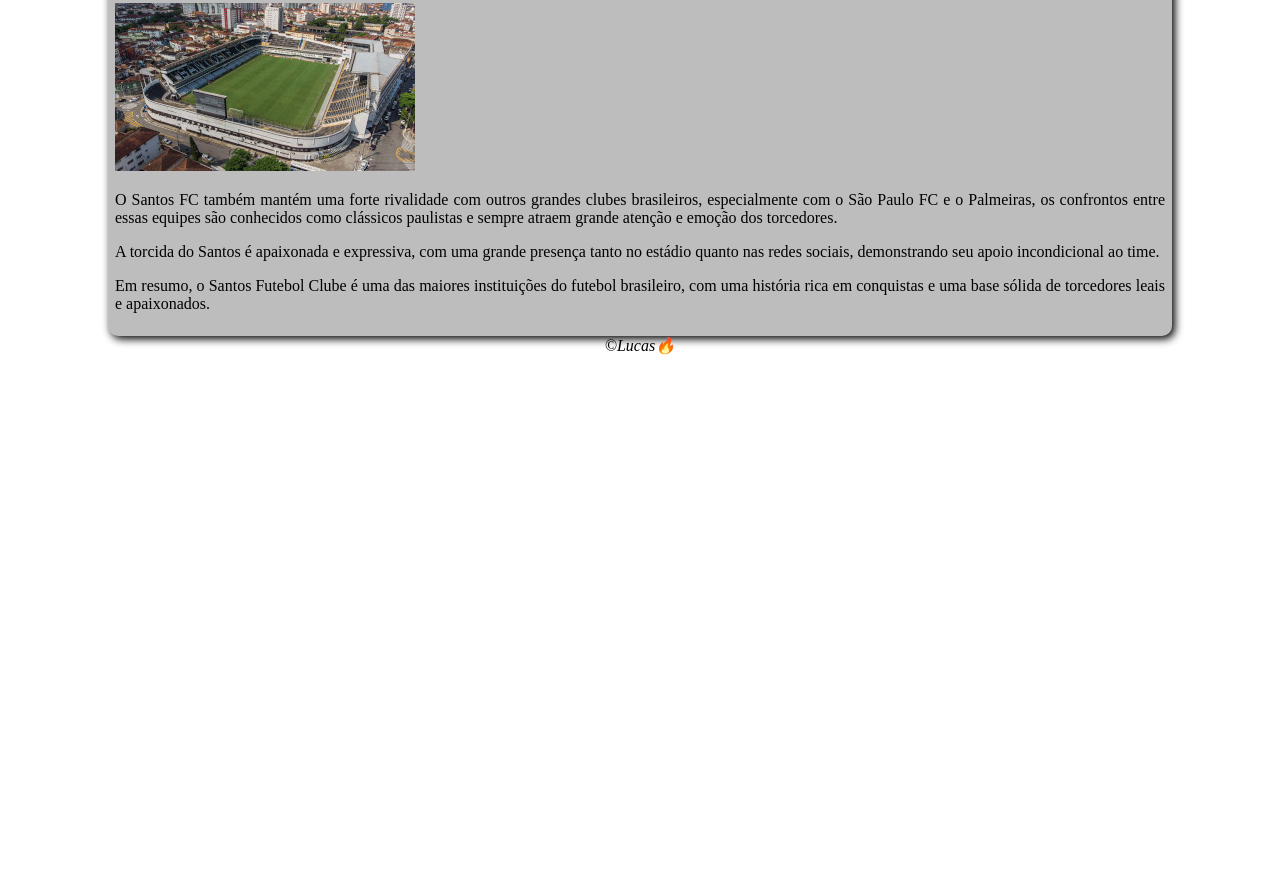
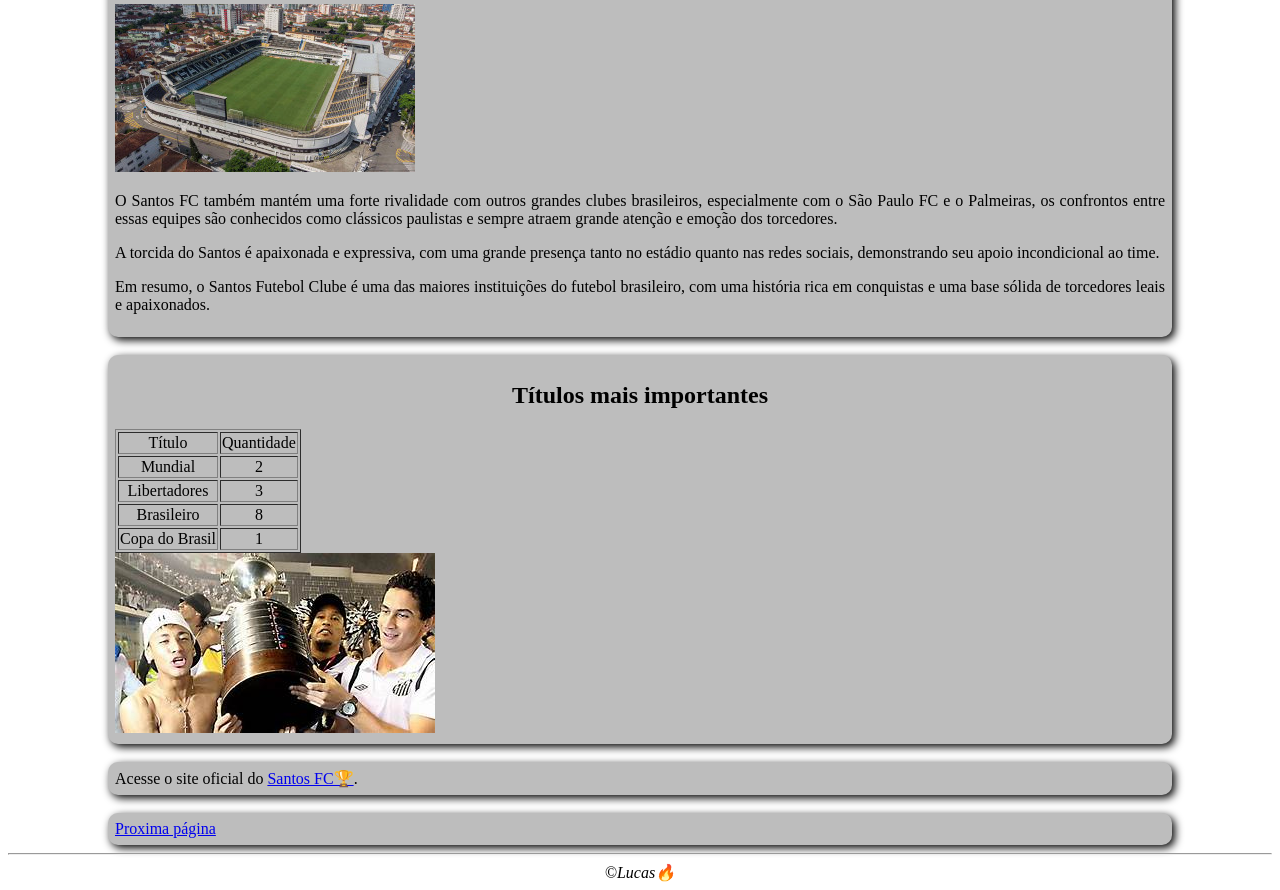
Before and after one commit to Lucasdgcks/Site-Projeto, a plain HTML site: page site/index.html in a window 1280 px wide. Shown: the part 1031-1921 px from the top of the page. Before the commit the page ends 1394 px from the top, so only its background shows below. Drawn offline with Linux system fonts and the light colour scheme.

Commit message:
add conteúdo

```diff
--- a/site/index.html
+++ b/site/index.html
@@ -4,11 +4,11 @@
     <meta charset="UTF-8">
     <meta name="viewport" content="width=device-width, initial-scale=1.0">
     <link rel="stylesheet" href="style.css">
-    <link rel="shortcut icon" href="santosicon.ico" type="image/x-icon">
+    <link rel="shortcut icon" href="/imagens/santosicon.ico" type="image/x-icon">
     <title>Santos Futebol Clube</title>
 </head>
 <body>
-    <h1>Santos Futebol Clube</h1>
+    <h1>Santos Futebol Clube 👑</h1>
     <hr>
     <img src="/imagens/logo-santos-200.png" alt="santos logo">
 
@@ -19,7 +19,7 @@
     <img src="/imagens/squad60.jpg" alt="">
 
 
-    <p>Além do ídolo Pelé, o Santos FC também revelou outros grandes jogadores, como Neymar, Robinho, Diego, Giovanni, Zito e muitos outros. Sua base sempre foi conhecida por produzir talentos que se destacam tanto no cenário nacional quanto internacional.</p>
+    <p>Além do ídolo Pelé, o Santos FC também revelou outros grandes jogadores, como Neymar, <del>Robinho</del>, Diego, Giovanni, Zito e muitos outros. Sua base sempre foi conhecida por produzir talentos que se destacam tanto no cenário nacional quanto internacional.</p>
     <img src="/imagens/idolossantos.jpg" alt="">
 
     <p>A Vila Belmiro, estádio localizado em Santos, é a casa do clube e um dos palcos mais emblemáticos do futebol brasileiro. O estádio é conhecido por ser um caldeirão e um local de difícil visita para os adversários.</p>
@@ -32,9 +32,40 @@
     <p>Em resumo, o Santos Futebol Clube é uma das maiores instituições do futebol brasileiro, com uma história rica em conquistas e uma base sólida de torcedores leais e apaixonados.</p>
 
     </section>
+    <br>
+    <section>
+        <h2>Títulos mais importantes</h2>
+        <table border="1">
+            <tr>
+                <td>Título</td>
+                <td>Quantidade</td>
+            </tr>
+            <tr>
+                <td>Mundial</td>
+                <td>2</td>
+            </tr>
+            <tr>
+                <td>Libertadores</td>
+                <td>3</td>
+            </tr>
+            <tr>
+                <td>Brasileiro</td>
+                <td>8</td>
+            </tr>
+            <tr>
+                <td>Copa do Brasil</td>
+                <td>1</td>
+            </tr>
+        </table>
+            <div><img src="/imagens/libertadores.jpg" alt=""></div>
 
+    </section>
+    <br>
+    <section>Acesse o site oficial do <a href="https://www.santosfc.com.br/" target="_blank" rel="external">Santos FC🏆</a>.</section>
+    <br>
+    <section id="l"><a href="index2.html" rel="next">Proxima página</a></section>
 
-
+    <hr>
     <footer>&copy;Lucas🔥</footer>
 </body>
 </html>
--- a/site/style.css
+++ b/site/style.css
@@ -13,7 +13,9 @@ h2{
 body{
     text-align: center;
 }
-
 footer{
     font-style: italic;
 }
+td{
+    text-align: center;
+}
```
Also changed, not shown: site/index2.html (added, +12 -0 lines), imagens/libertadores.jpg (added), 1 other file.
